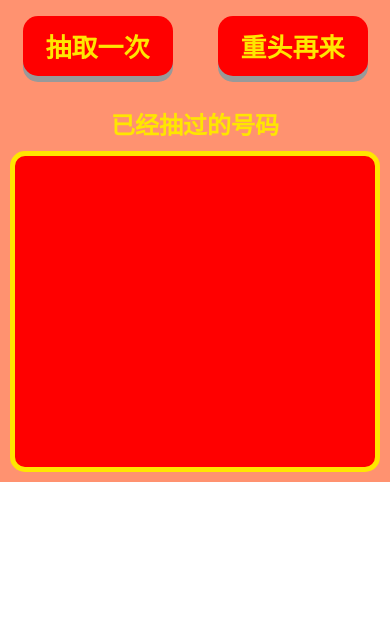
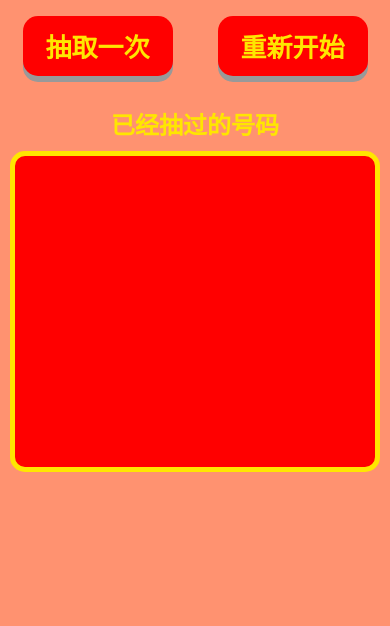
Before and after one commit to cyixlq/luck_draw, a plain HTML site: page index.html in a window 390 px wide. Shown: the part 218-844 px from the top of the page. Drawn offline with Linux system fonts and the light colour scheme.

Commit message:
兼容iPhone/iPad显示效果，修改按钮文字

```diff
--- a/index.html
+++ b/index.html
@@ -10,14 +10,12 @@
         body {
             padding: 0px;
             margin: 0px;
+            background-color: rgb(255, 146, 112);
         }
         .box {
             /* Safari */
             display: -webkit-flex;
             display: flex;
-        }
-        .container {
-            background-color: rgb(255, 146, 112);
         }
         .center {
             justify-content: center;
@@ -58,6 +56,7 @@
             font-weight: bolder;
             cursor: pointer;
             box-shadow: 0 6px #999;
+            -webkit-appearance: none;
         }
         .button:active {
             background-color: red;
@@ -90,13 +89,13 @@
 </head>
 
 <body>
-    <div class="box center container">
+    <div class="box center">
         <div class="box vertical">
             <h1 id="title" class="box center"></h1>
             <div id="current_num" class="box center">??</div>
             <div class="box button_bar">
                 <input class="button" type="button" value="抽取一次" onclick="pickOne()" />
-                <input class="button" type="button" value="重头再来" onclick="reset()" />
+                <input class="button" type="button" value="重新开始" onclick="reset()" />
             </div>
             <div class="box center subTitle">已经抽过的号码</div>
             <div id="result_box" class="box"></div>
```
